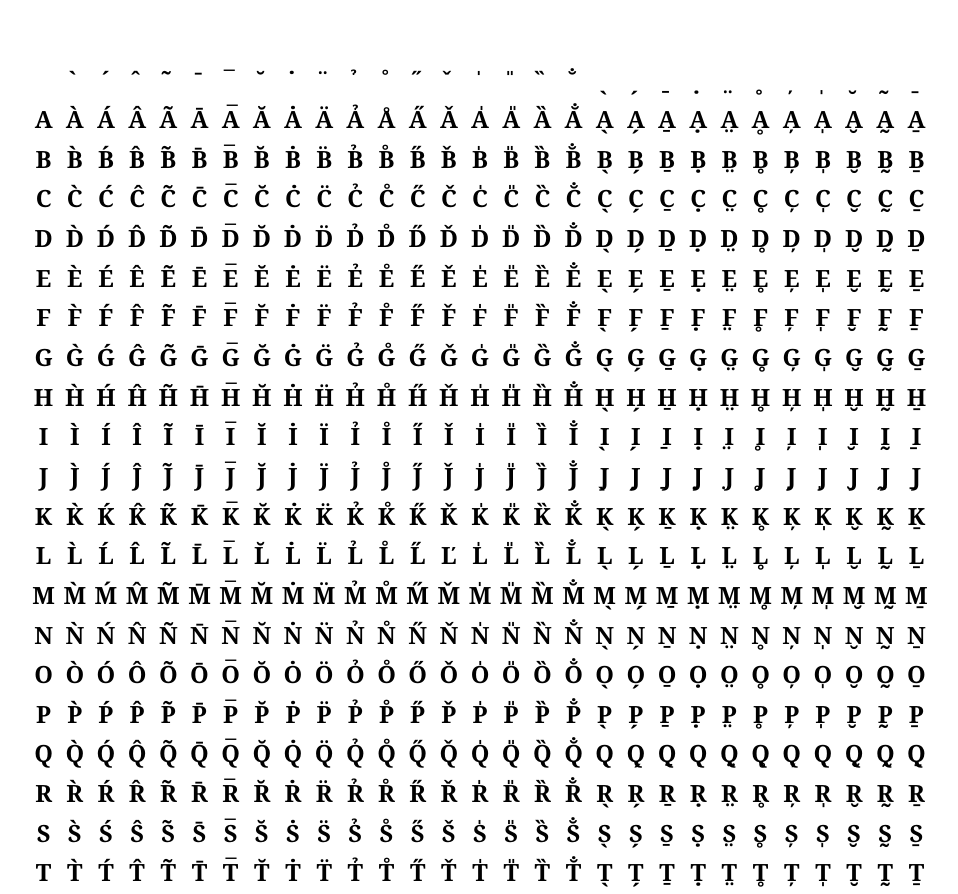
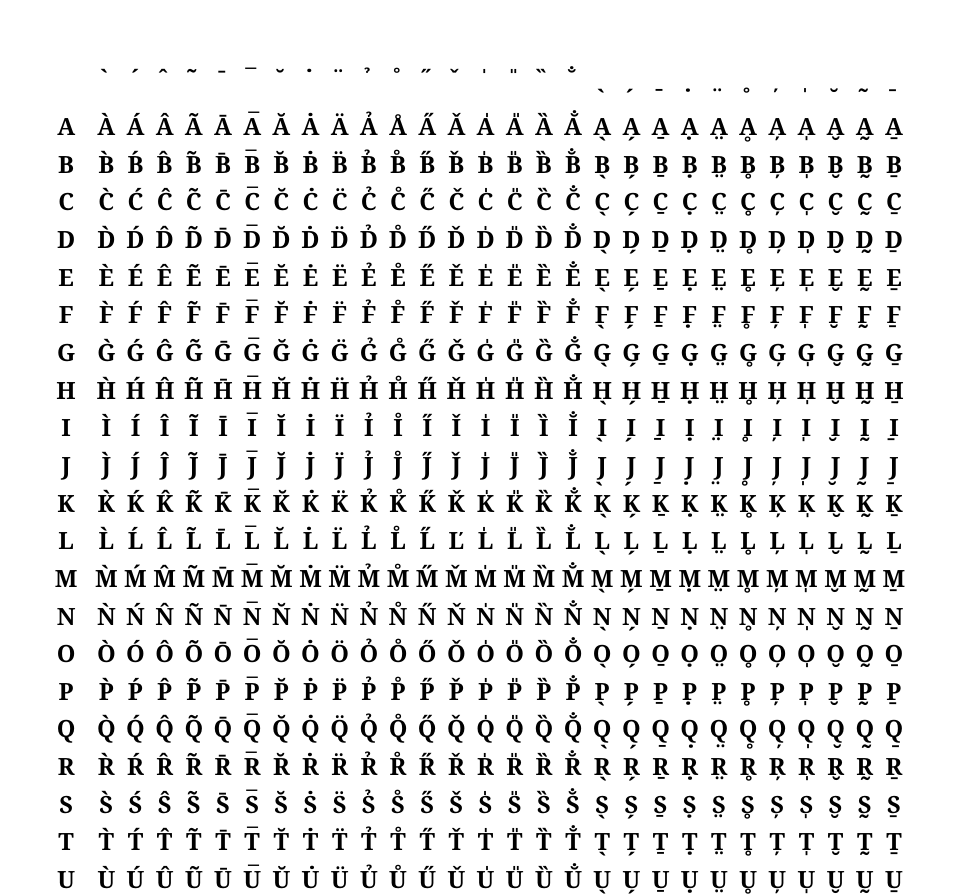
Before and after one commit to krishnized/fonts, a website: page index.html in a window 1280 px wide. Shown: the part 896-1790 px from the top of the page, without its empty margins (160-1118 px from the left). Drawn offline with nearby package versions, Linux system fonts and the light colour scheme.

Commit message:
Finalize bold

```diff
--- a/index.html
+++ b/index.html
@@ -5,7 +5,6 @@
 <title>Cyrillic combinations fonts / Шрифты с кириллическими комбинациями</title>
 <link rel="stylesheet" href="https://unpkg.com/modern-normalize@1.0.0/modern-normalize.css"/>
 <link rel="preconnect" href="https://fonts.gstatic.com">
-<!-- <link href="https://fonts.googleapis.com/css2?family=Merriweather&display=swap" rel="stylesheet"> -->
 
 <style>
   @font-face {
@@ -107,9 +106,42 @@
     max-width: 108ch;
     margin: 0 auto;
     font-size: 1.08rem;
+    border-collapse: collapse;
   }
   #table tbody {
     margin: 0 auto;
+  }
+  #table tr th {
+    border-right: .5rem solid transparent;
+  }
+  #table tr:first-child th {
+    border-bottom: .5rem solid transparent;
+    border-right: none;
+  }
+  #table tr:first-child th:first-child {
+    border-right: .5rem solid transparent;
+  }
+  #table {
+    overflow: hidden;
+  }
+
+  #table tr:hover {
+    background-color: #eaecef;
+  }
+
+  #table td, #table th {
+    position: relative;
+  }
+  #table td:hover::after,
+  #table th:hover::after {
+    content: "";
+    position: absolute;
+    background-color: #eaecef;
+    left: 0;
+    top: -5000px;
+    height: 10000px;
+    width: 100%;
+    z-index: -1;
   }
 
   .default {
```
Also changed, not shown: Noto/NotoSerif-Bold-subset.otf, Noto/NotoSerif-Bold.otf, 1 other file.
